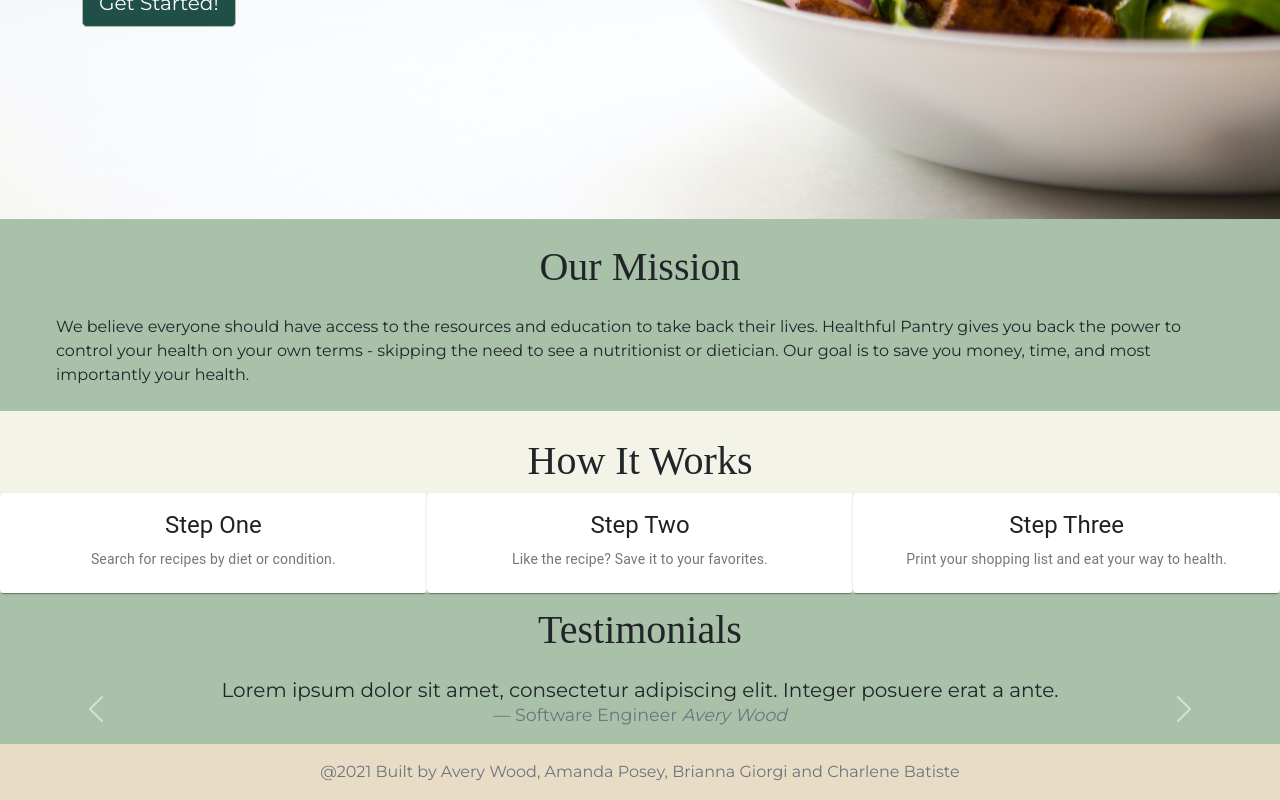
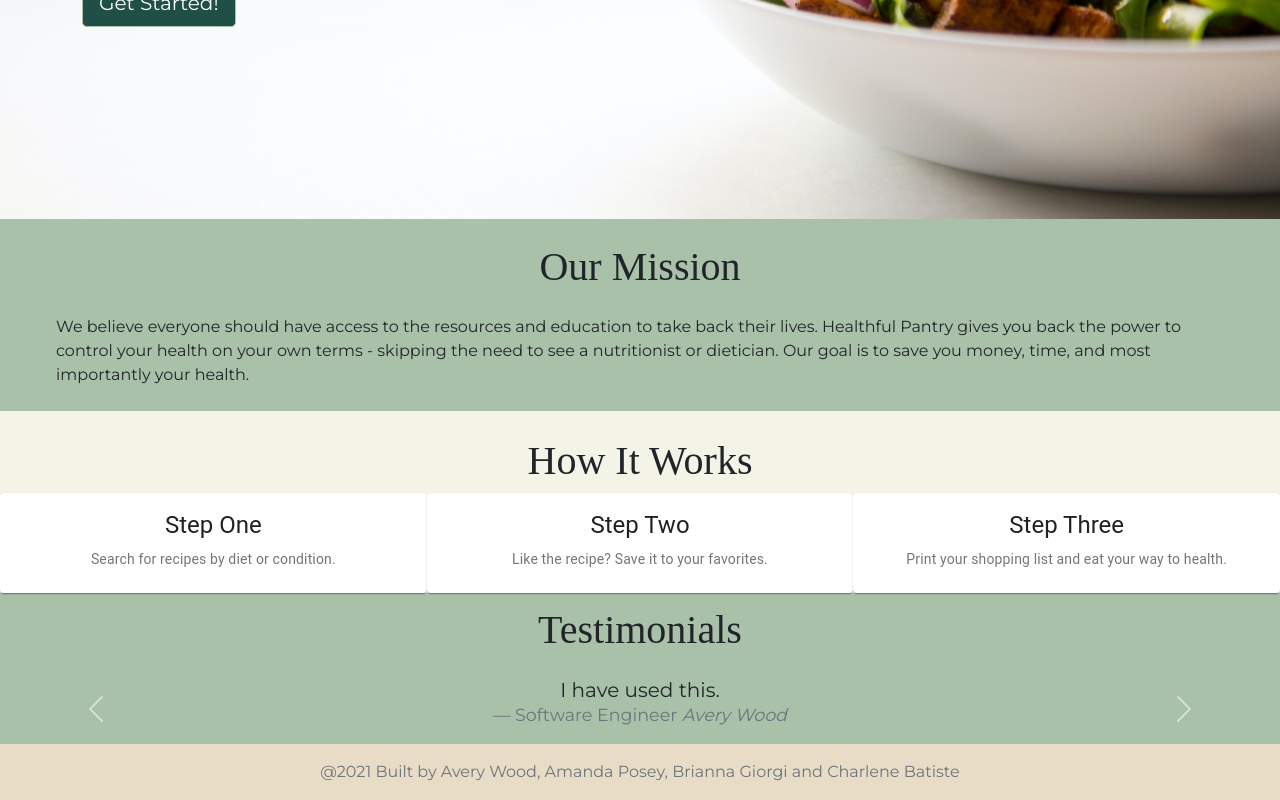
Before and after one commit to charlenebatiste/the-healthful-pantry, a React (Create React App) app: page / in a window 1280 px wide. Shown: the part 352-1152 px from the top of the page. Built offline with nearby package versions, Linux system fonts and the light colour scheme; no server answers.

Commit message:
spacing and testimonials

```diff
--- a/src/components/Login.jsx
+++ b/src/components/Login.jsx
@@ -56,7 +56,7 @@ const Login = (props) => {
                         <div className="form-group">
                             <label htmlFor="password">Password</label>
                             <input type="password" name="password" value={password} onChange={handlePassword} className="form-control" />
-                        </div>
+                        </div><br/>
                         <button type="submit" className="btn btn-primary float-right">Submit</button>
                     </form>
                 </div>
--- a/src/components/Testimonial.jsx
+++ b/src/components/Testimonial.jsx
@@ -31,12 +31,7 @@ const Testimonial = () => {
 					<div className="carousel-item">
 						<blockquote className="blockquote text-center">
 							<p className="text__content mb-0">
-								Lorem ipsum dolor
-								sit amet,
-								consectetur
-								adipiscing elit.
-								Integer posuere
-								erat a ante.
+								I have used this.
 							</p>
 							<footer className="blockquote-footer">
 								Software Engineer{" "}
@@ -49,12 +44,7 @@ const Testimonial = () => {
 					<div className="carousel-item">
 						<blockquote className="blockquote text-center">
 							<p className="text__content mb-0">
-								Lorem ipsum dolor
-								sit amet,
-								consectetur
-								adipiscing elit.
-								Integer posuere
-								erat a ante.
+								It works!
 							</p>
 							<footer className="blockquote-footer">
 								Software Engineer{" "}
@@ -67,12 +57,7 @@ const Testimonial = () => {
 					<div className="carousel-item">
 						<blockquote className="blockquote text-center">
 							<p className="text__content mb-0">
-								Lorem ipsum dolor
-								sit amet,
-								consectetur
-								adipiscing elit.
-								Integer posuere
-								erat a ante.
+								Lots of potential!
 							</p>
 							<footer className="blockquote-footer">
 								Software Engineer{" "}
```
